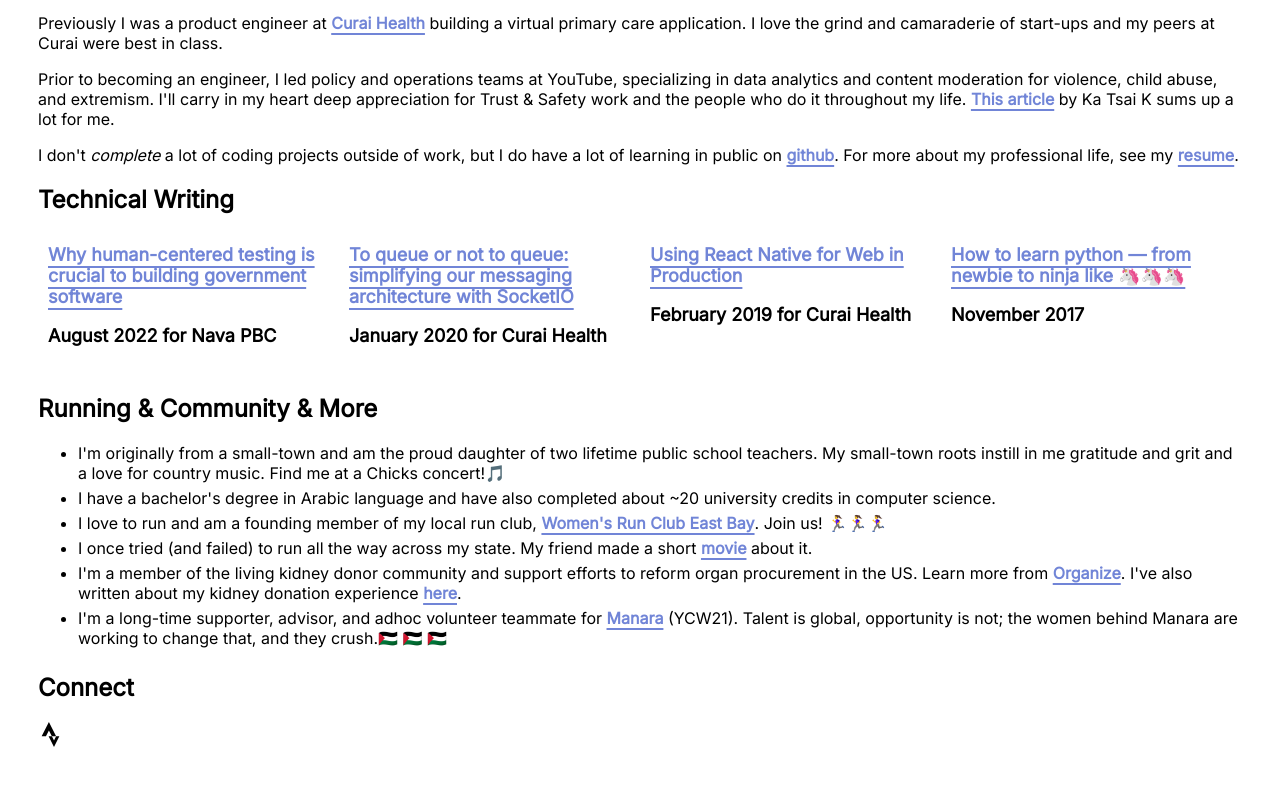
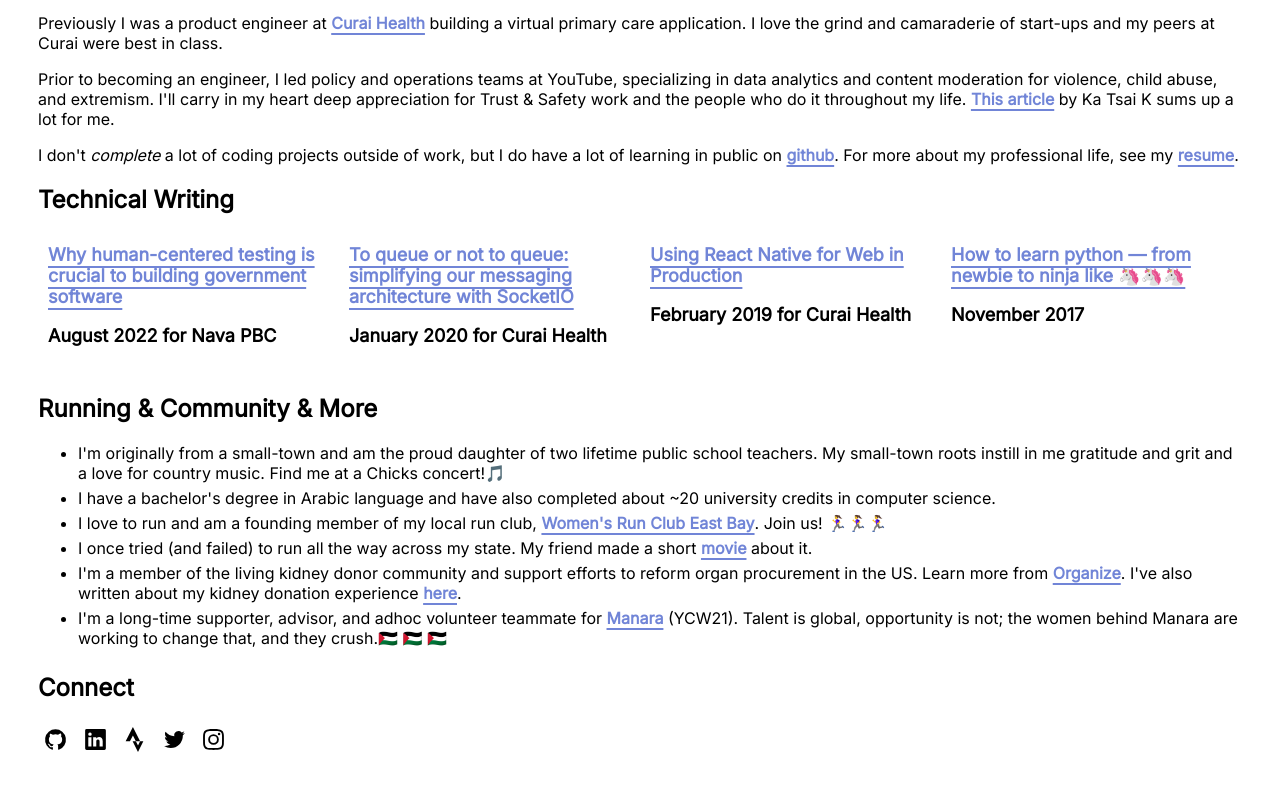
Before and after one commit to aligg/personal-website, a plain HTML site: page index.html in a window 1280 px wide. Shown: the part 362-1152 px from the top of the page. Drawn offline with Linux system fonts and the light colour scheme.

Commit message:
a little svg progress

```diff
--- a/index.html
+++ b/index.html
@@ -154,6 +154,10 @@
       </li>
     </ul>
     <h2>Connect</h2>
-    <a href="https://www.strava.com/athletes/3438509" target="_blank"><img class="icon" src="icons/strava.svg"></i></a>
+    <a href="https://www.github.com/aligg" target="_blank"><img class="icon" src="icons/github.svg"></a>
+    <a href="https://www.linkedin.com/in/aliglenesk" target="_blank"><img class="icon" src="icons/linkedin.svg"></a>
+    <a href="https://www.strava.com/athletes/3438509" target="_blank"><img class="icon" src="icons/strava.svg"></a>
+    <a href="https://www.twitter.com/aliglenesk" target="_blank"><img class="icon" src="icons/twitter.svg"></a>
+    <a href="https://www.instagram.com/aliglenesk" target="_blank"><img class="icon" src="icons/instagram.svg"></a>
   </body>
 </html>
--- a/styles.css
+++ b/styles.css
@@ -46,4 +46,11 @@ padding-bottom: 5px;
 .icon {
     height: 25px;
     width: 25px;
+    padding: 5px;
+    border-radius: 5px;
 }
+
+.icon:hover {
+    filter:invert(100);
+    background-color: #2ca585;
+}
```
Also changed, not shown: icons/github.svg (added), icons/instagram.svg (added), icons/linkedin.svg (added), icons/twitter.svg (added).
